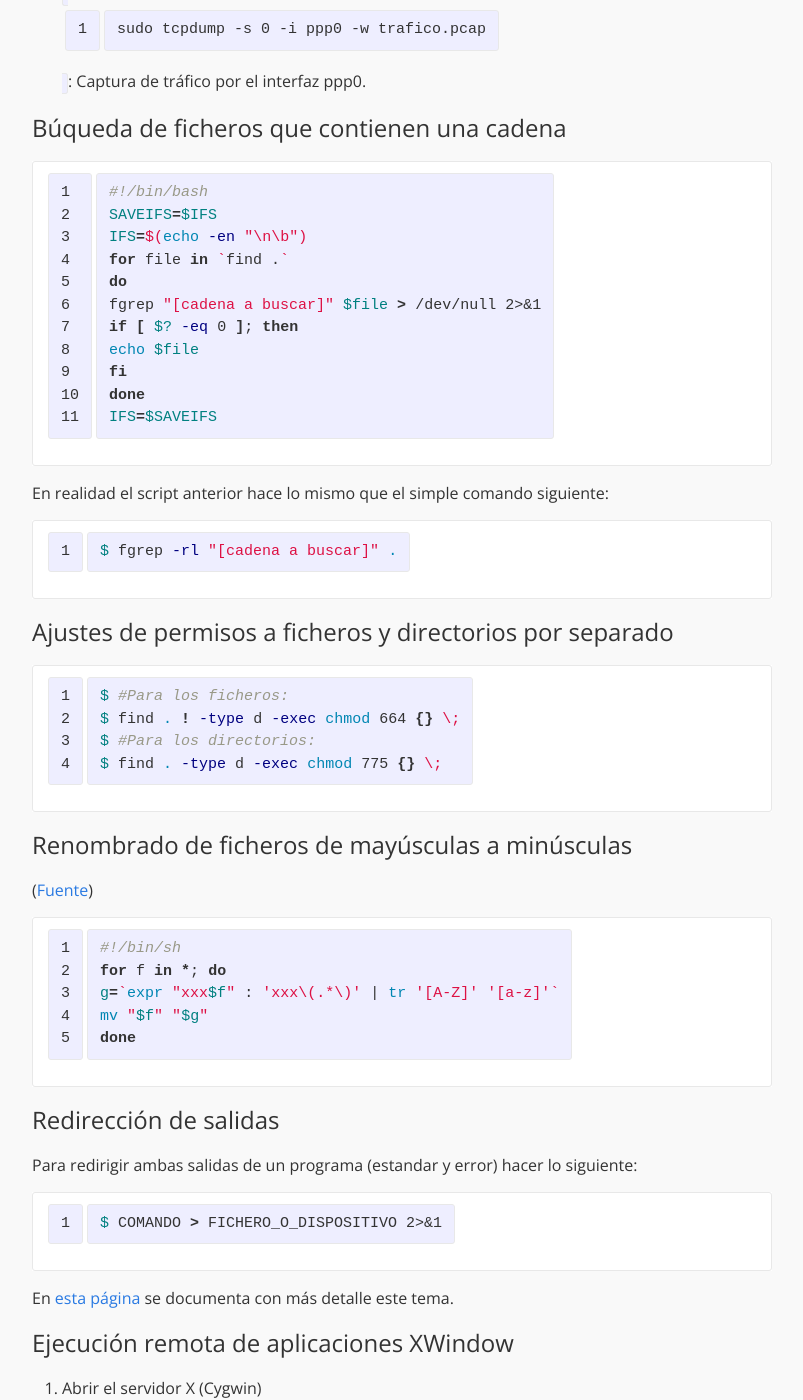
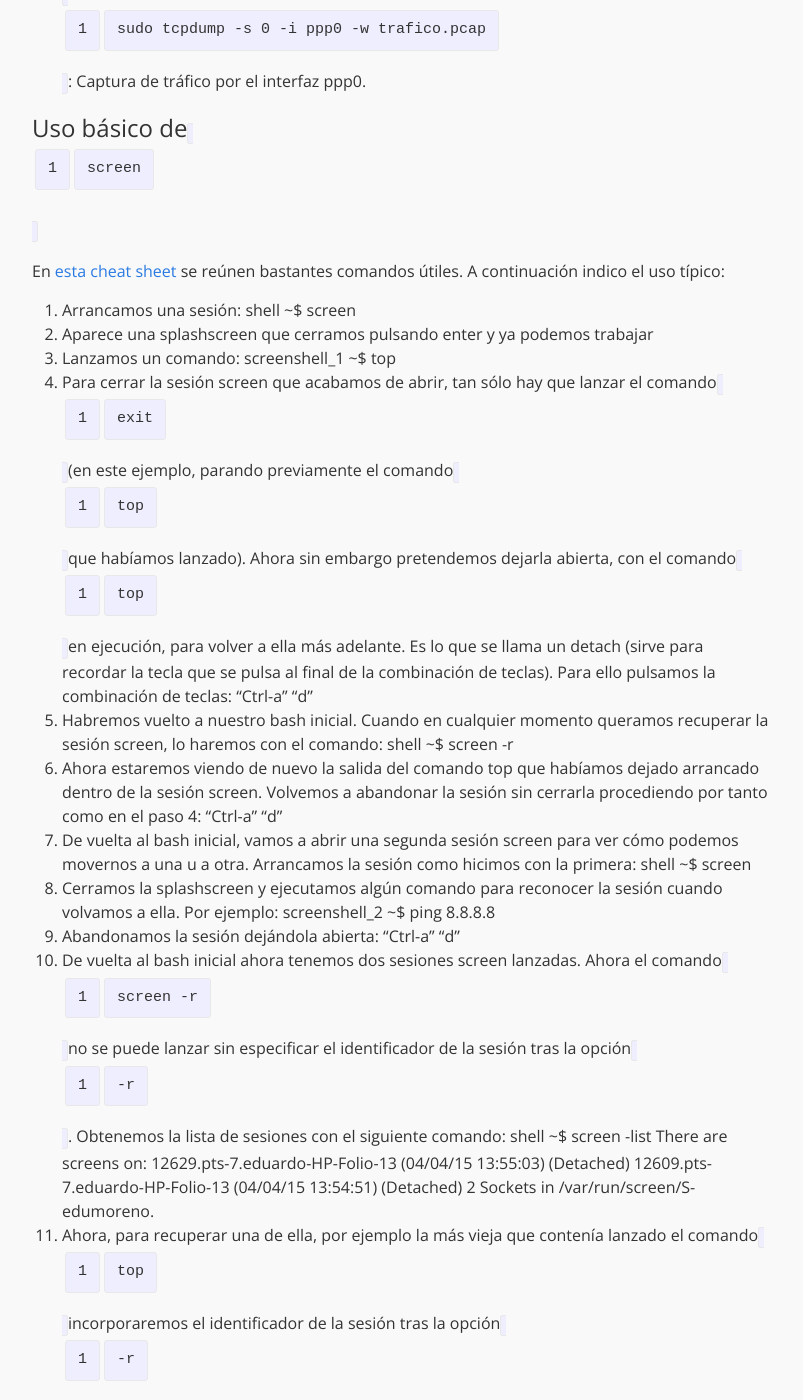
Before and after one commit to eduardofilo/eduardofilo.jekyll, a Jekyll site: the page built from sistemas/unix.md, in a window 1280 px wide and 1400 px high, scrolled down 3610 px. Shown: the whole window, without its empty margins (238-1041 px from the left). Built offline with Jekyll 4.4.1, drawn with Linux system fonts in a browser that asks for light colours; Markdown is read by kramdown in place of the engine named in the settings; some of the changed text lies outside the part shown.

Commit message:
Tutorial sobre screen en UNIX.

```diff
--- a/sistemas/unix.md
+++ b/sistemas/unix.md
@@ -41,6 +41,38 @@ permalink: /sistemas/unix.html
 *  `sudo usermod -a -G groupName userName`: Añade el usuario userName ya existente al grupo groupName.
 *  `sudo dd if=/dev/zero of=/dev/mmcblk0`: Formateo de una tarjeta de memoria (en realidad vale para cualquier dispositivo de almacenamiento).
 *  `sudo tcpdump -s 0 -i ppp0 -w trafico.pcap`: Captura de tráfico por el interfaz ppp0.
+
+## Uso básico de `screen`
+
+En [esta cheat sheet](http://www.rackaid.com/blog/linux-screen-tutorial-and-how-to/) se reúnen bastantes comandos útiles. A continuación indico el uso típico:
+
+1. Arrancamos una sesión:
+        shell ~$ screen
+2. Aparece una splashscreen que cerramos pulsando enter y ya podemos trabajar
+3. Lanzamos un comando:
+        screenshell_1 ~$ top
+4. Para cerrar la sesión screen que acabamos de abrir, tan sólo hay que lanzar el comando `exit` (en este ejemplo, parando previamente el comando `top` que habíamos lanzado). Ahora sin embargo pretendemos dejarla abierta, con el comando `top` en ejecución, para volver a ella más adelante. Es lo que se llama un detach (sirve para recordar la tecla que se pulsa al final de la combinación de teclas). Para ello pulsamos la combinación de teclas:
+        "Ctrl-a" "d"
+5. Habremos vuelto a nuestro bash inicial. Cuando en cualquier momento queramos recuperar la sesión screen, lo haremos con el comando:
+        shell ~$ screen -r
+6. Ahora estaremos viendo de nuevo la salida del comando top que habíamos dejado arrancado dentro de la sesión screen. Volvemos a abandonar la sesión sin cerrarla procediendo por tanto como en el paso 4:
+        "Ctrl-a" "d"
+7. De vuelta al bash inicial, vamos a abrir una segunda sesión screen para ver cómo podemos movernos a una u a otra. Arrancamos la sesión como hicimos con la primera:
+        shell ~$ screen
+8. Cerramos la splashscreen y ejecutamos algún comando para reconocer la sesión cuando volvamos a ella. Por ejemplo:
+        screenshell_2 ~$ ping 8.8.8.8
+9. Abandonamos la sesión dejándola abierta:
+        "Ctrl-a" "d"
+10. De vuelta al bash inicial ahora tenemos dos sesiones screen lanzadas. Ahora el comando `screen -r` no se puede lanzar sin especificar el identificador de la sesión tras la opción `-r`. Obtenemos la lista de sesiones con el siguiente comando:
+        shell ~$ screen -list
+        There are screens on:
+            12629.pts-7.eduardo-HP-Folio-13	(04/04/15 13:55:03)	(Detached)
+            12609.pts-7.eduardo-HP-Folio-13	(04/04/15 13:54:51)	(Detached)
+        2 Sockets in /var/run/screen/S-edumoreno.
+11. Ahora, para recuperar una de ella, por ejemplo la más vieja que contenía lanzado el comando `top` incorporaremos el identificador de la sesión tras la opción `-r`:
+        shell ~$ screen -r 12609.pts-7.eduardo-HP-Folio-13
+12. Como se comentaba en el punto 4, para cerrar las sesiones simplemente saldremos con `exit`, aunque también, y sobre todo en caso de que la sesión se quedara bloqueada con algún comando que no se pudiera cerrar, se puede matar la sesión con la siguiente combinación de teclas:
+        "Ctrl-a" "k"
 
 ## Búqueda de ficheros que contienen una cadena
 
```
